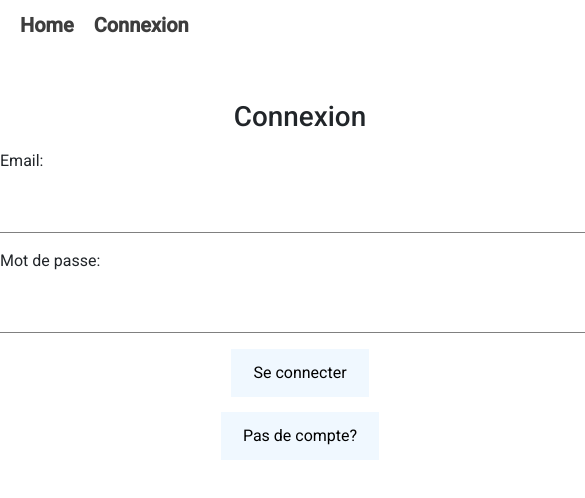
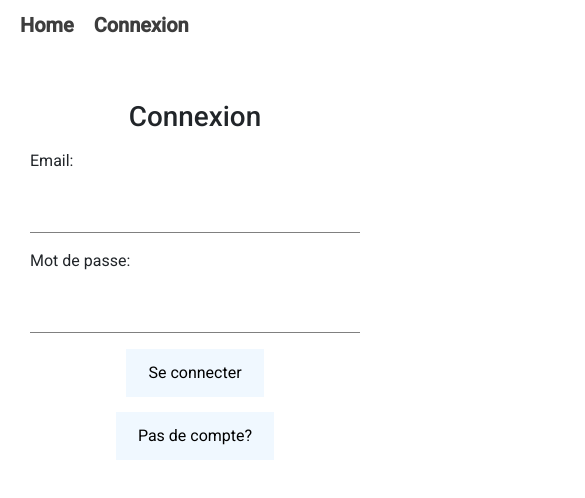
Before and after one commit to safiylm/snapface, an Angular app: page /connexion in a window 390 px wide. Shown: the top 498 px of the page, 585 px wide, since content can reach past the window. Built offline with nearby package versions, Linux system fonts and the light colour scheme.

Commit message:
update frontend responsive 2

```diff
--- a/src/app/auth-connexion-user/auth-connexion-user.component.scss
+++ b/src/app/auth-connexion-user/auth-connexion-user.component.scss
@@ -40,3 +40,14 @@ form {
         color: red;
     }
 }
+
+@media(max-width:650px) {
+
+    form {
+
+        width: 100vw;
+        padding: 30px;
+        box-sizing: border-box;
+        margin: 20px 0;
+    }
+}
--- a/src/app/auth-inscription-user/auth-inscription-user.component.scss
+++ b/src/app/auth-inscription-user/auth-inscription-user.component.scss
@@ -35,3 +35,15 @@ form {
         display: block;
     }
 }
+
+
+@media(max-width:650px) {
+
+    form {
+
+        width: 100vw;
+        padding: 30px;
+        box-sizing: border-box;
+        margin: 20px 0;
+    }
+}
--- a/src/app/commentaire-list/commentaire-list.component.scss
+++ b/src/app/commentaire-list/commentaire-list.component.scss
@@ -2,7 +2,7 @@
     margin: 10px 0;
     padding: 7px 0;
     border-top: 0.5px solid rgb(212, 211, 211);
-
+    box-sizing: border-box;
 }
 
 input,
@@ -45,6 +45,8 @@ button {
         border: 0.2px solid black;
         border-radius: 5px 0 0 5px;
         margin-right: 0;
+        height: 38px;
+
     }
 
     button {
@@ -52,9 +54,9 @@ button {
         border-radius: 0 5px 5px 0;
         margin-left: 0;
         border: 0.2px solid black;
-        background-color: coral;
+        background-color: #43b7ca;
         color: white;
-
-
+        height: 38px;
+        padding: 4px 15px;
     }
 }
--- a/src/app/commentaire/commentaire.component.html
+++ b/src/app/commentaire/commentaire.component.html
@@ -1,11 +1,26 @@
 <app-auteur-in-post-or-commentaire [id]="commentaire.userId.toString()"></app-auteur-in-post-or-commentaire>
-<p *ngIf="!edited" id="p-commentaire">{{ commentaire.title}}</p>
-<button *ngIf="!edited" (click)="showFormEditComment()" >Modifer </button>
+<div class="d-flex flex-row align-items-center justify-content-between">
+    <p *ngIf="!edited" id="p-commentaire">{{ commentaire.title}}</p>
 
-<form *ngIf="edited" [formGroup]="commentForm" (ngSubmit)="editComment(commentaire._id.toString())" >
-    <input type="text"  formControlName="comment" />
-    <button type="submit" >Envoyer</button>
-    <button type="button"  (click)="hideFormEditComment()">Annuler</button>
+    <div>
+        <button *ngIf="!edited" (click)="showFormEditComment()"><svg xmlns="http://www.w3.org/2000/svg" width="16"
+                height="16" fill="currentColor" class="bi bi-pen" viewBox="0 0 16 16">
+                <path
+                    d="m13.498.795.149-.149a1.207 1.207 0 1 1 1.707 1.708l-.149.148a1.5 1.5 0 0 1-.059 2.059L4.854 14.854a.5.5 0 0 1-.233.131l-4 1a.5.5 0 0 1-.606-.606l1-4a.5.5 0 0 1 .131-.232l9.642-9.642a.5.5 0 0 0-.642.056L6.854 4.854a.5.5 0 1 1-.708-.708L9.44.854A1.5 1.5 0 0 1 11.5.796a1.5 1.5 0 0 1 1.998-.001m-.644.766a.5.5 0 0 0-.707 0L1.95 11.756l-.764 3.057 3.057-.764L14.44 3.854a.5.5 0 0 0 0-.708z" />
+            </svg> </button>
+        <button *ngIf="!edited" (click)="deleteComment(commentaire._id.toString())">
+            <svg xmlns="http://www.w3.org/2000/svg" width="16" height="16" fill="currentColor" class="bi bi-trash3"
+                viewBox="0 0 16 16">
+                <path
+                    d="M6.5 1h3a.5.5 0 0 1 .5.5v1H6v-1a.5.5 0 0 1 .5-.5M11 2.5v-1A1.5 1.5 0 0 0 9.5 0h-3A1.5 1.5 0 0 0 5 1.5v1H1.5a.5.5 0 0 0 0 1h.538l.853 10.66A2 2 0 0 0 4.885 16h6.23a2 2 0 0 0 1.994-1.84l.853-10.66h.538a.5.5 0 0 0 0-1zm1.958 1-.846 10.58a1 1 0 0 1-.997.92h-6.23a1 1 0 0 1-.997-.92L3.042 3.5zm-7.487 1a.5.5 0 0 1 .528.47l.5 8.5a.5.5 0 0 1-.998.06L5 5.03a.5.5 0 0 1 .47-.53Zm5.058 0a.5.5 0 0 1 .47.53l-.5 8.5a.5.5 0 1 1-.998-.06l.5-8.5a.5.5 0 0 1 .528-.47M8 4.5a.5.5 0 0 1 .5.5v8.5a.5.5 0 0 1-1 0V5a.5.5 0 0 1 .5-.5" />
+            </svg>
+             </button>
+    </div>
+</div>
+
+
+<form *ngIf="edited" [formGroup]="commentForm" (ngSubmit)="editComment(commentaire._id.toString())">
+    <input type="text" formControlName="comment" />
+    <button type="submit">Envoyer</button>
+    <button type="button" (click)="hideFormEditComment()">Annuler</button>
 </form>
-
-<button *ngIf="!edited" (click)="deleteComment(commentaire._id.toString())">Supprimer </button>
--- a/src/app/commentaire/commentaire.component.scss
+++ b/src/app/commentaire/commentaire.component.scss
@@ -1,9 +1,3 @@
-input,
-button {
-    padding: 10px 0px;
-    margin: 0 5px 0 0;
-
-}
 
 button {
     padding: 10px 5px 10px 0;
@@ -11,5 +5,11 @@ button {
     border: none;
     border-radius: 5px;
     font-size: small;
-    color: #4d4d4d;
+    color: rgb(56, 56, 56);
+    margin: 10px 5px;
+
 }
+
+p{
+    margin: 10px;
+}
--- a/src/app/home/home.component.html
+++ b/src/app/home/home.component.html
@@ -1,9 +1,8 @@
-<div class="container-flex">
+<div class="d-flex flex-row align-items-start justify-content-center">
     <div>
         <app-publication-all-list></app-publication-all-list>
     </div>
-    <div>
-
+    <div id="div-list-users" >
        <app-users-list></app-users-list>
     </div>
 </div>
```
